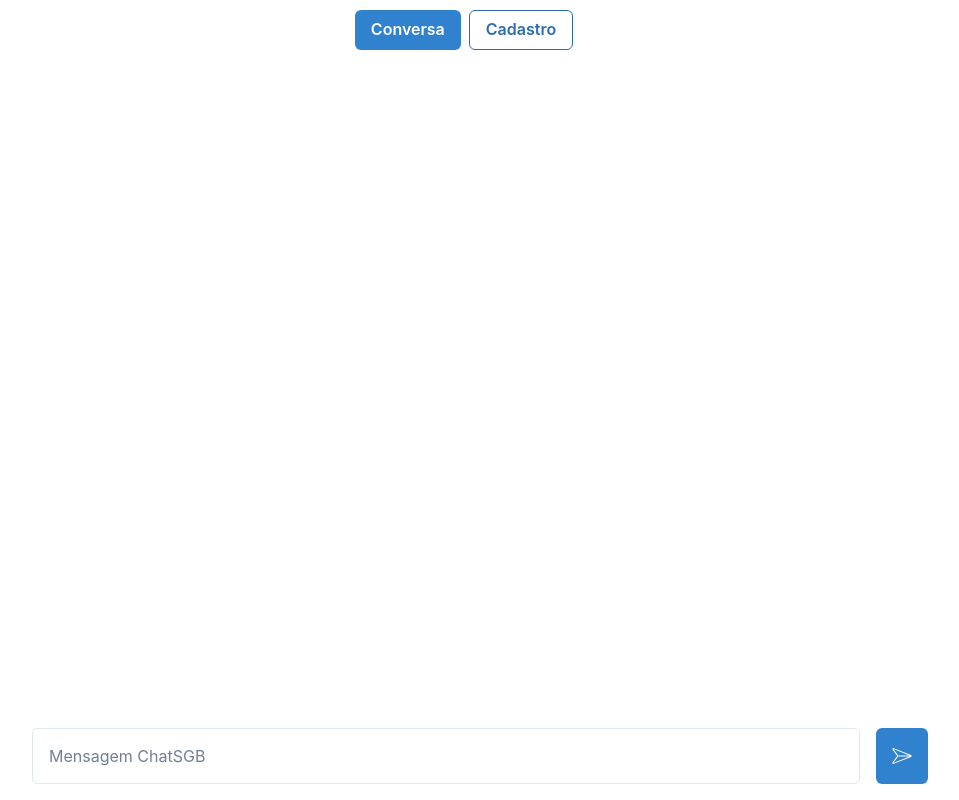
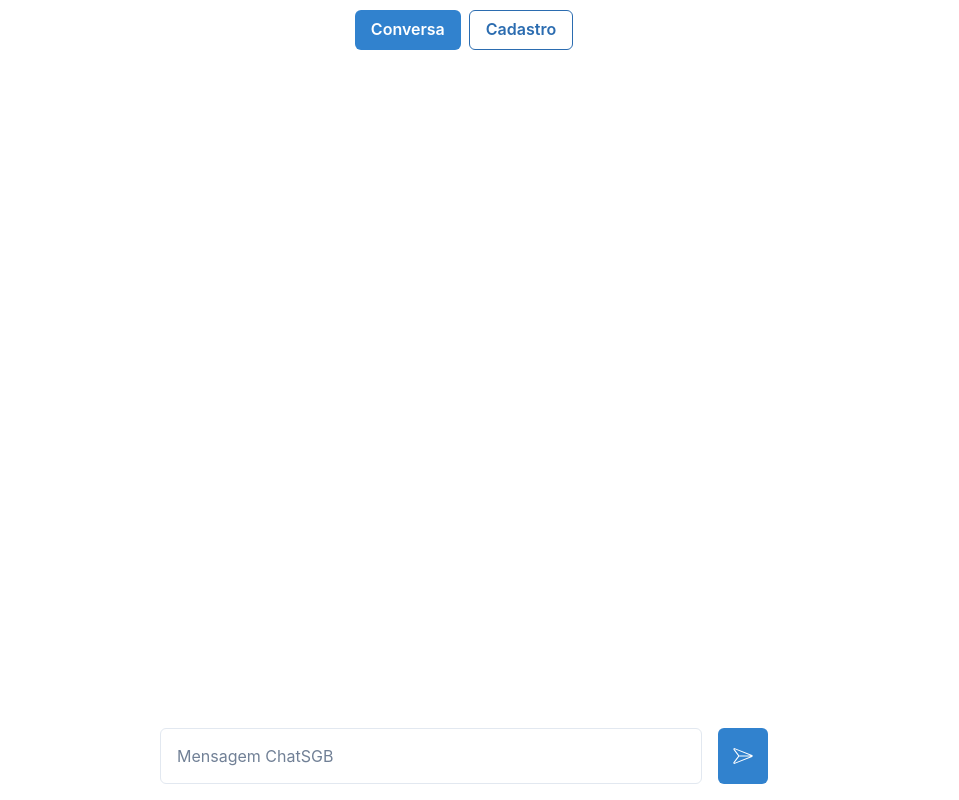
Before and after one commit to brunoaiolfi/mvvm-onReact, a React (Vite) app: page / in a window 1280 px wide. Shown: the whole page, without its empty margins (176-1135 px from the left). Built offline with nearby package versions, Linux system fonts and the light colour scheme.

Commit message:
conversation screen

```diff
--- a/src/modules/conversation/views/index.tsx
+++ b/src/modules/conversation/views/index.tsx
@@ -1,29 +1,42 @@
-import { Box, IconButton, Input } from "@chakra-ui/react";
-import { CiPaperplane } from "react-icons/ci";
+import { Avatar, Box, Input, Text } from "@chakra-ui/react";
 import { conversationViewModel } from "./viewModel";
 
 export function ConversationView() {
 
     const {
         completions,
+        message,
+        onRenderButtonSubmit,
         handleChangeMessage,
         handleSendMessage
     } = conversationViewModel();
 
     return (
         <Box
-            position={"relative"}
-            w="70vw"
+            w="50vw"
             h="100%"
 
+            display="flex"
+            flexDirection="column"
+            gap="24px"
+
+            overflow="hidden"
             padding="16px"
         >
-            <Box>
+            <Box
+                w="100%"
+                h="calc(100% - 5rem)"
+
+                overflow="auto"
+                overflowY="scroll"
+                overflowX="hidden"
+            >
                 {
                     completions.map((item, index) => (
                         <Box
                             key={index}
                             w="100%"
+                            h="auto"
                             display="flex"
                             flexDirection="column"
                             alignItems={item.response ? "flex-start" : "flex-end"}
@@ -32,20 +45,45 @@ export function ConversationView() {
                             <Box
                                 w="100%"
                                 padding="8px"
-                                borderRadius="8px"
-                                backgroundColor={"gray.100"}
-                                color={"black"}
                             >
-                                {item.message}
+                                <Text
+                                    textAlign="right"
+                                    fontSize="1rem"
+                                    fontWeight={600}
+                                >
+                                    {item.message}
+                                </Text>
                             </Box>
                             <Box
                                 w="100%"
                                 padding="8px"
-                                borderRadius="8px"
-                                backgroundColor={"blue.500"}
-                                color={"white"}
                             >
-                                {item.response}
+                                <Box
+                                    display="flex"
+                                    flexDirection="row"
+                                    alignItems="center"
+                                    gap="8px"
+                                    marginBottom={"12px"}
+                                >
+                                    <Avatar
+                                        w="24px"
+                                        h="24px"
+                                        name="ChatSGB"
+                                        src="https://avatars.githubusercontent.com/u/77445921?v=4"
+                                    />
+                                    <Text
+                                        fontSize="1.25rem"
+                                        fontWeight={600}
+                                    >
+                                        ChatSGB
+                                    </Text>
+                                </Box>
+                                <Text
+                                    fontSize="1rem"
+                                    fontWeight={600}
+                                >
+                                    {item.response}
+                                </Text>
                             </Box>
                         </Box>
                     ))
@@ -54,31 +92,31 @@ export function ConversationView() {
 
             <Box
                 w="100%"
-
-                position={"absolute"}
-                bottom="16px"
+                h="3.5rem"
 
                 display="flex"
                 flexDirection="row"
                 alignItems="center"
                 justifyContent="center"
+
                 gap="1rem"
             >
                 <Input
                     w="100%"
                     h="3.5rem"
 
+                    value={message}
                     placeholder="Mensagem ChatSGB"
                     onChange={e => handleChangeMessage(e.target.value)}
+                    onKeyDown={(e) => {
+                        if (e.key === 'Enter') {
+                            handleSendMessage();
+                        }
+                    }}
                 />
-                <IconButton
-                    w="3.5rem"
-                    h="3.5rem"
-                    aria-label="Enviar"
-                    colorScheme="blue"
-                    icon={<CiPaperplane size={24} />}
-                    onClick={handleSendMessage}
-                />
+
+                {onRenderButtonSubmit()}
+
             </Box>
         </Box>
     )
--- a/src/modules/conversation/views/viewModel.tsx
+++ b/src/modules/conversation/views/viewModel.tsx
@@ -1,21 +1,30 @@
 import { useState } from "react";
 import { Completion } from "../models/Completion";
 import { CompletionRepository } from "../repositories/Completion";
+import { Spinner, IconButton, Box } from "@chakra-ui/react";
+import { CiPaperplane } from "react-icons/ci";
 
 export function conversationViewModel() {
+
+    const [isLoading, setIsLoading] = useState(false);
     const [message, setMessage] = useState("");
     const [completions, setCompletions] = useState<Completion[]>([]);
 
     const completionRepository = new CompletionRepository();
 
     async function handleSendMessage() {
+        setIsLoading(true);
         try {
             if (!message) return;
 
             const completion = await completionRepository.create(message);
             setCompletions(prev => [...prev, completion]);
+            setMessage("");
+
         } catch (error) {
             console.log(error)
+        } finally {
+            setIsLoading(false);
         }
     }
 
@@ -23,10 +32,29 @@ export function conversationViewModel() {
         setMessage(value);
     }
 
+    function onRenderButtonSubmit() {
+        return <IconButton
+            w="3.5rem"
+            h="3.5rem"
+            aria-label="Enviar"
+            colorScheme="blue"
+            icon={
+                isLoading ?
+                    <Spinner color="white" />
+                    :
+                    <CiPaperplane size={24} />
+            }
+            onClick={handleSendMessage}
+        />
+    }
+
     return {
         completions,
+        message,
         handleSendMessage,
-        handleChangeMessage
+        handleChangeMessage,
+        isLoading,
+        onRenderButtonSubmit
     }
 
 }
```
Also changed, not shown: 1 other file (tests, documents, lock files or other folders).
